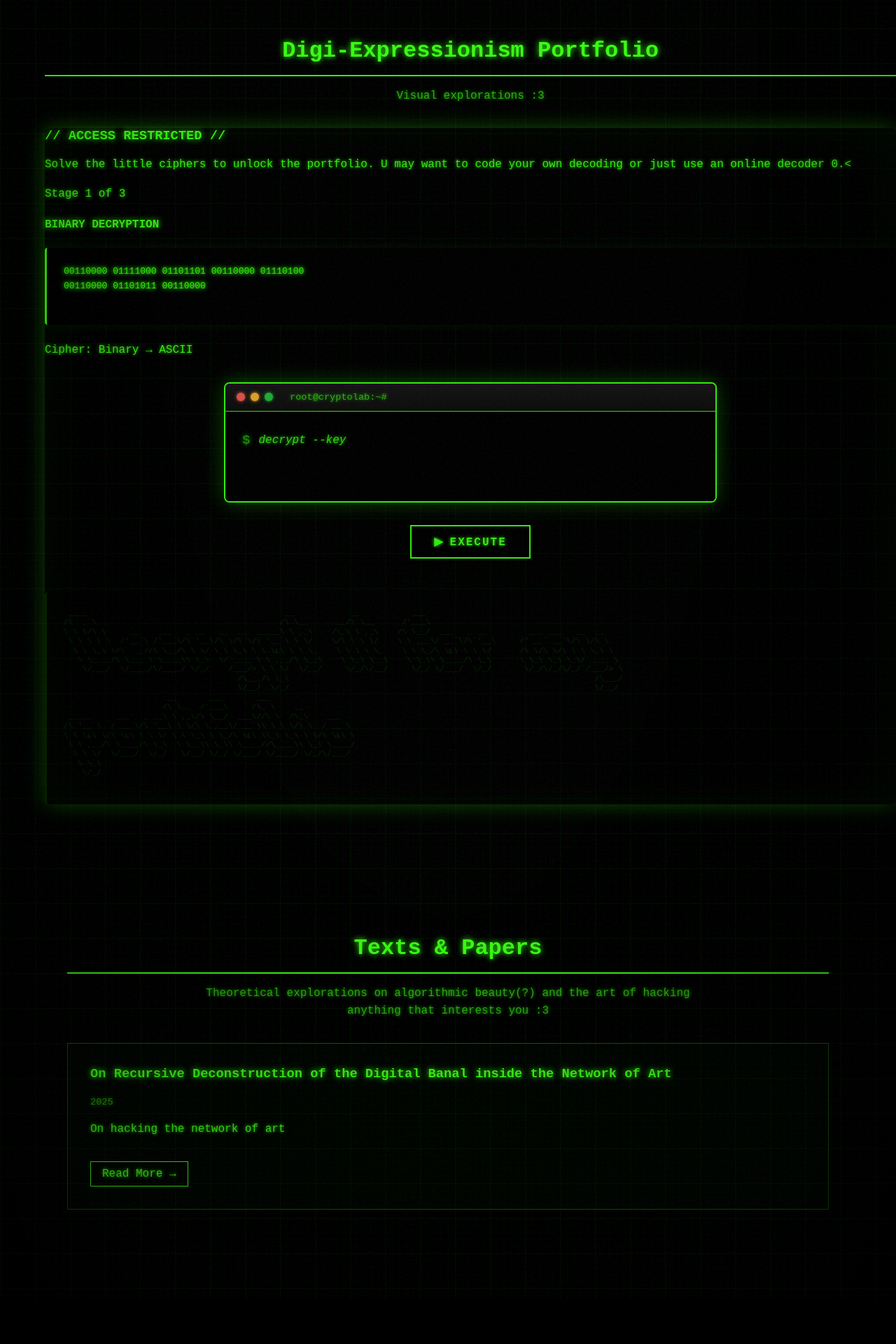
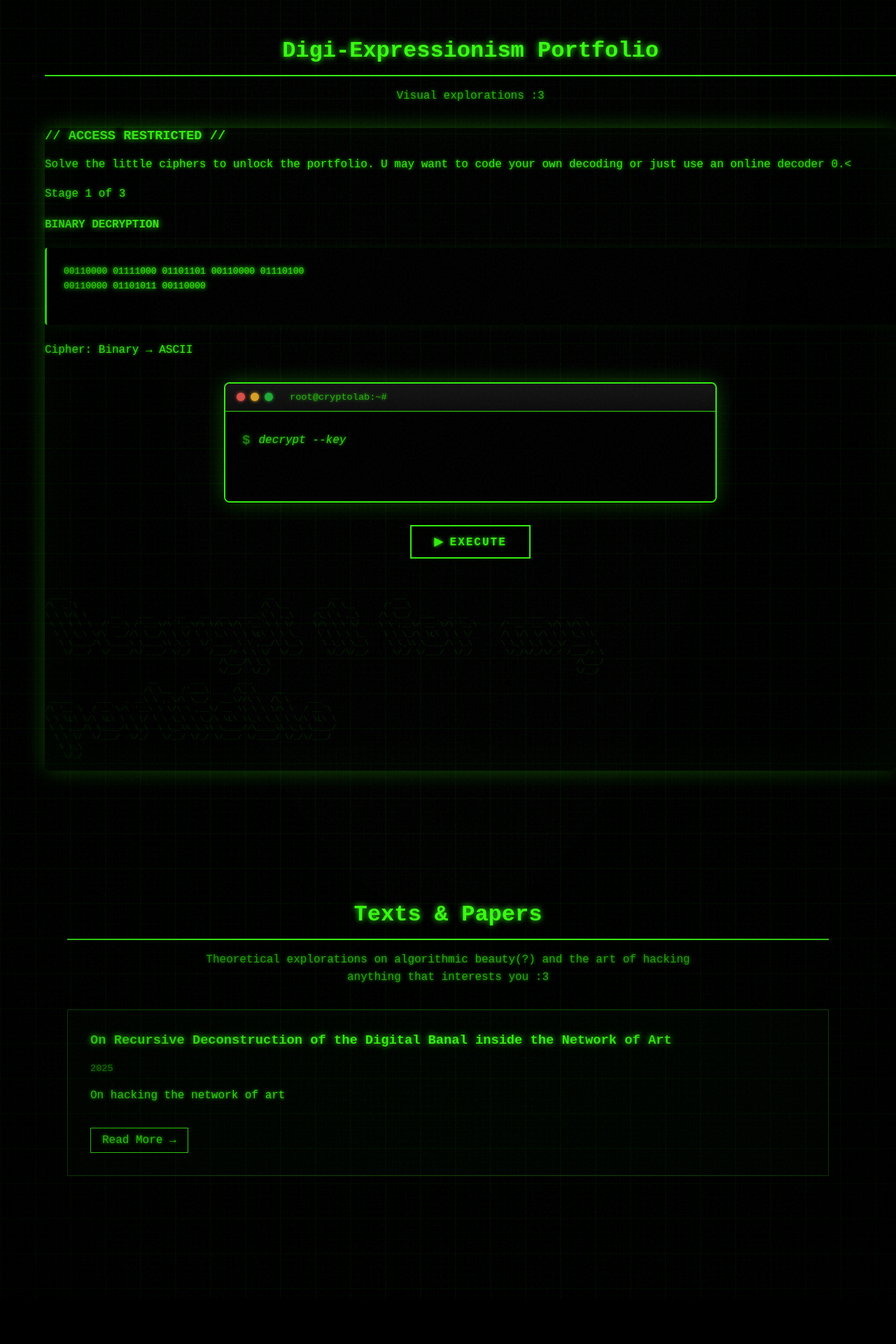
Before and after one commit to 0xm0t0k0/0xm0t0k0.github.io, a Jekyll site: the page built from index.md, in a window 1280 px wide. Shown: the part 1660-3580 px from the top of the page at 70% size. Built offline with Jekyll 4.4.1, drawn with Linux system fonts in a browser that asks for light colours.

Commit message:
small change on ascii decorations

```diff
--- a/assets/css/custom.css
+++ b/assets/css/custom.css
@@ -1240,6 +1240,29 @@ li a:hover {
   transform: scale(0.98);
   box-shadow: 0 0 15px rgba(57, 255, 20, 0.8);
 }
+/* ========== ASCII DECORATION - OVERRIDE MAIN PRE STYLES ========== */
+.ascii-decoration pre {
+  background: none !important;
+  color: #39ff14 !important;
+  padding: 0 !important;
+  border: none !important;
+  border-left: none !important;
+  border-radius: 0 !important;
+  overflow-x: visible !important;
+  margin: 3rem 0 !important;
+  line-height: 1.2 !important;
+  box-shadow: none !important;
+  opacity: 0.4;
+  font-size: 0.7rem;
+  text-shadow: 0 0 5px #39ff14;
+  animation: asciiPulse 4s ease-in-out infinite;
+  transition: opacity 0.3s ease;
+}
+
+.ascii-decoration pre:hover {
+  opacity: 0.7;
+
+}
 
 .ascii-decoration {
   margin-top: 3rem;
@@ -1248,21 +1271,18 @@ li a:hover {
   transition: opacity 0.3s ease;
 }
 
-.ascii-decoration:hover {
-  opacity: 0.7;
-}
-
-.ascii-decoration pre {
-  color: #39ff14;
-  text-shadow: 0 0 5px #39ff14;
-  line-height: 1.2;
-  animation: asciiPulse 4s ease-in-out infinite;
-}
-
 @keyframes asciiPulse {
   0%, 100% { opacity: 0.3; }
   50% { opacity: 0.5; }
 }
+
+
+
+
+
+
+
+
 
 .terminal-container::after {
   content: '';
```
